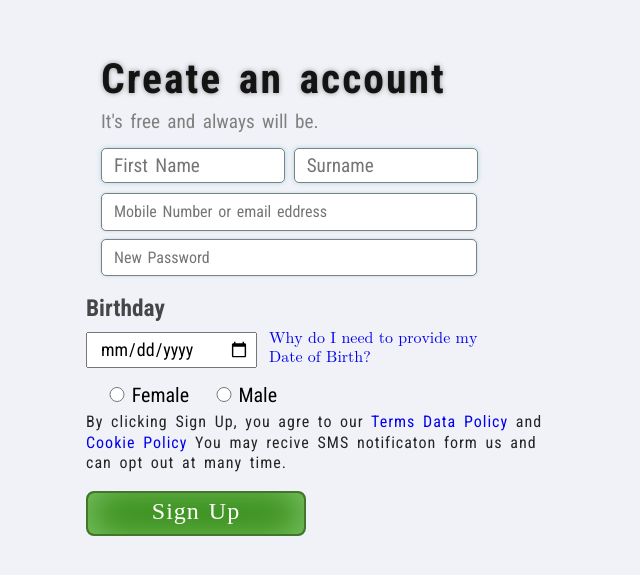
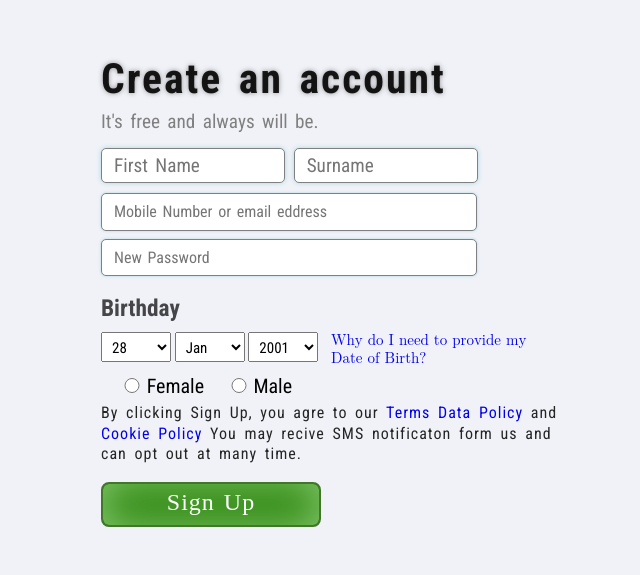
Before and after one commit to Bheesham-mm/clone-SignUp-form, a plain HTML site: page index.html in a window 1280 px wide. Shown: the part 756-1331 px from the top of the page, without its empty margins (442-1082 px from the left). Drawn offline with Linux system fonts and the light colour scheme.

Commit message:
index.html, style.css

```diff
--- a/index.html
+++ b/index.html
@@ -6,7 +6,7 @@
     <title>Facebook login : Page</title>
     <link rel="stylesheet" href="style.css">
     <!-- <link rel="ico" href="favicon.png"> -->
-     <link rel="shortcut icon" href="favicon.ico" type="image/x-icon">
+     <link rel="icon" href="favicon.ico" type="image/x-icon">
 </head>
 <body>
     <header class="top">
@@ -24,6 +24,7 @@
             </div>
         </div>
     </header>
+    <div class="date">
     <section>
         <!-- left -->
          <div class="left">
@@ -53,7 +54,82 @@
                 <label for="date">
                     <h3 class="dat">Birthday</h3>
                 </label>
-                <input type="date" required name="" id="date"><p class="para1"><a href="#">Why do I need to provide my <br> Date of Birth?</a></p>
+                <div class="date2">
+                <select name="" class="date4" id="Data1">
+                    <option value="">1</option>
+                    <option value="">2</option>
+                    <option value="">3</option>
+                    <option value="">4</option>
+                    <option value="">5</option>
+                    <option value="">6</option>
+                    <option value="">7</option>
+                    <option value="">8</option>
+                    <option value="">9</option>
+                    <option value="">10</option>
+                    <option value="">11</option>
+                    <option value="">12</option>
+                    <option value="">13</option>
+                    <option value="">14</option>
+                    <option value="">15</option>
+                    <option value="">16</option>
+                    <option value="">17</option>
+                    <option value="">18</option>
+                    <option value="">19</option>
+                    <option value="">20</option>
+                    <option value="">21</option>
+                    <option value="">22</option>
+                    <option value="">23</option>
+                    <option value="">24</option>
+                    <option value="">25</option>
+                    <option value="">26</option>
+                    <option value="">27</option>
+                    <option value="" selected>28</option>
+                    <option value="">29</option>
+                    <option value="">30</option>
+                </select>
+                <select name="" class="date4" id="month">
+                    <option value="">Jan</option>
+                    <option value="">Feb</option>
+                    <option value="">March</option>
+                    <option value="">April</option>
+                    <option value="">May</option>
+                    <option value="">June</option>
+                    <option value="">July</option>
+                    <option value="">Aguest</option>
+                    <option value="">Sep</option>
+                    <option value="">Oct</option>
+                    <option value="">Nov</option>
+                    <option value="">Dec</option>
+                </select>
+                <select class="date4" name="" id="">
+                    <option value="">2001</option>
+                    <option value="">2002</option>
+                    <option value="">2003</option>
+                    <option value="">2004</option>
+                    <option value="">2005</option>
+                    <option value="">2006</option>
+                    <option value="">2007</option>
+                    <option value="">2008</option>
+                    <option value="">2009</option>
+                    <option value="">2010</option>
+                    <option value="">2011</option>
+                    <option value="">2012</option>
+                    <option value="">2013</option>
+                    <option value="">2014</option>
+                    <option value="">2015</option>
+                    <option value="">2016</option>
+                    <option value="">2017</option>
+                    <option value="">2018</option>
+                    <option value="">2019</option>
+                    <option value="">2020</option>
+                    <option value="">2021</option>
+                    <option value="">2022</option>
+                    <option value="">2023</option>
+                    <option value="">2024</option>
+                    <option value="">2025</option>
+                </select>
+                </div>
+                <p class="para1"><a href="#">Why do I need to provide my <br> Date of Birth?</a></p>
                 <input class="rad" type="radio" required name="gender" id="male">
                 <label for="male" class="female">Female</label>
                 <input class="rad" type="radio" name="gender" id="female">
--- a/style.css
+++ b/style.css
@@ -185,25 +185,23 @@ label .dat{
     margin-bottom: 10px;
     margin-top: 10px;
 }
-.left-15{
+/* .left-15{
     margin-left: -15px;
 
-}
-input[id="date"]{
-    padding: 5px;
-    width: 150px;
-    padding-left: 12px;
-    height: 22px;
-    font-size: 18px;
-    margin-bottom: 15px;
-    cursor: text;
+} */
+.date4{
+    padding: 6px;
+    width: 70px;
+    height: 30px;
+    font-size: 15px;
+    margin-bottom: 12px;
 }
 .para1 a{
     position: absolute;
     /* margin-top: -55px; */
-    margin: -54px 0px 0px 183px;
+    margin: -42px 0px 0px 230px;
     font-family: math;
-    font-size: 1em;
+    font-size: 15px;
 }
 p{
     cursor: default;
```
